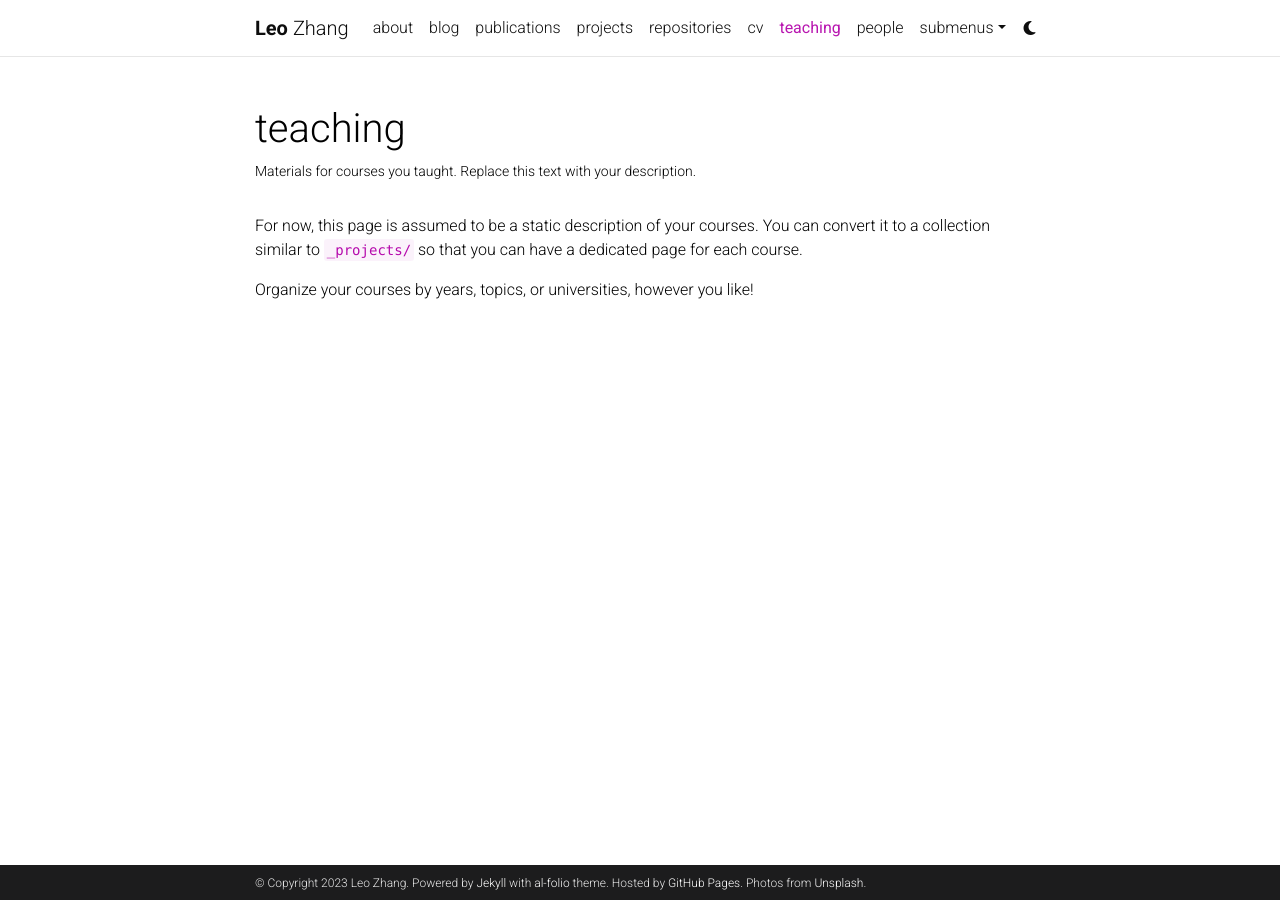
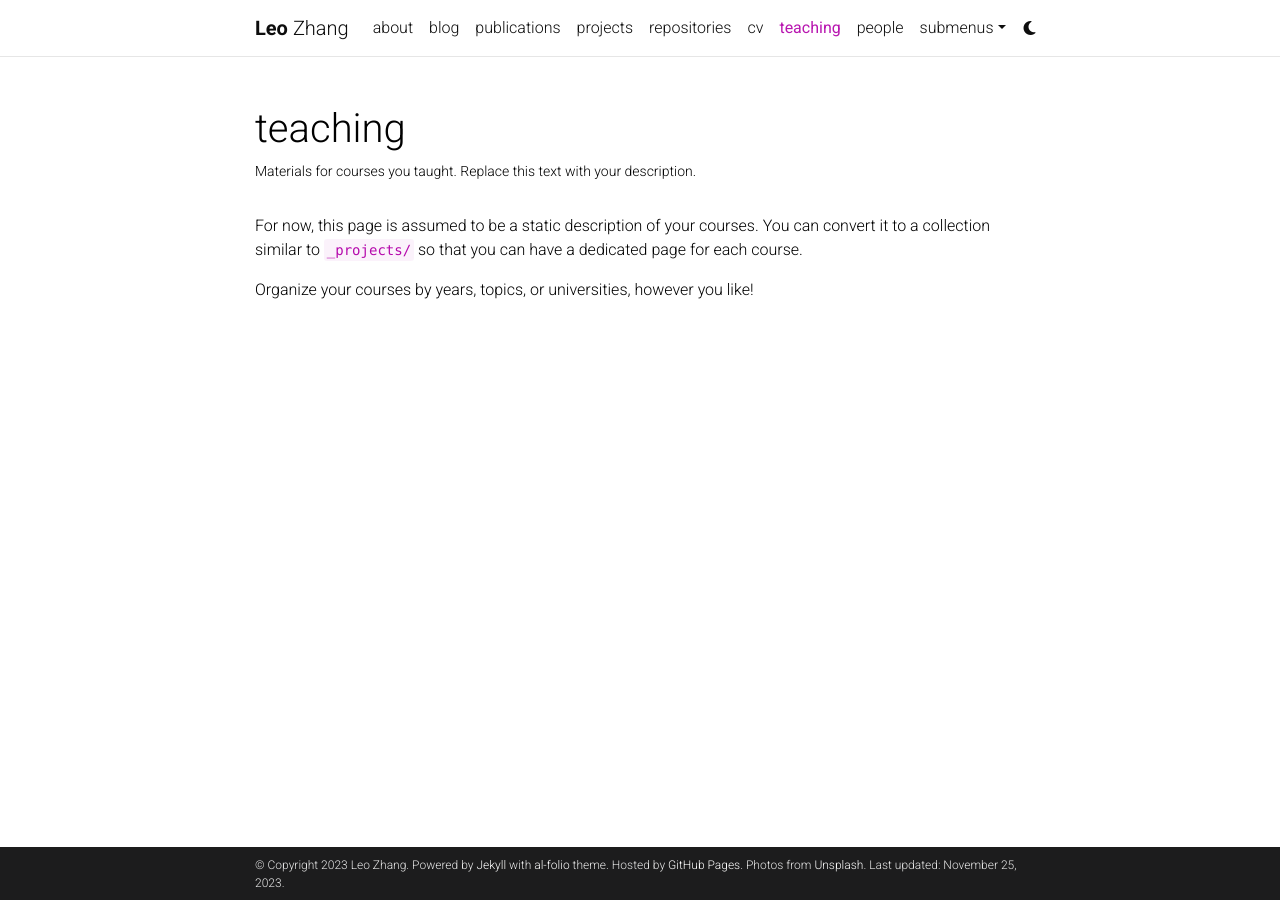
Before and after one commit to leozhangML/leozhangML.github.io, a Jekyll site: the page built from _pages/teaching.md, in a window 1280 px wide. Built offline with Jekyll 4.4.1, drawn with Linux system fonts in a browser that asks for light colours; comment, search, counter and statistics services are not loaded; a style sheet for code colours, icons or effects is not loaded; some of the changed lines change nothing that is shown.

Commit message:
Update _config.yml

```diff
--- a/_config.yml
+++ b/_config.yml
@@ -20,7 +20,7 @@
 
 url: https://leozhangML.github.io # the base hostname & protocol for your site
 baseurl:  # the subpath of your site, e.g. /blog/
-last_updated: false # set to true if you want to display last updated in the footer
+last_updated: true # set to true if you want to display last updated in the footer
 impressum_path:  # set to path to include impressum link in the footer, use the same path as permalink in a page, helps to conform with EU GDPR
 
 # -----------------------------------------------------------------------------
@@ -67,7 +67,7 @@
 # Social integration
 # -----------------------------------------------------------------------------
 
-github_username: lezhangML # your GitHub user name
+github_username: leozhangML # your GitHub user name
 gitlab_username: # your GitLab user name
 x_username: # your X handle
 mastodon_username: # your mastodon instance+username in the format instance.tld/@username
@@ -270,47 +270,47 @@
 # Jekyll Scholar
 # -----------------------------------------------------------------------------
 
-scholar:
+#scholar:
 
-  last_name: [Einstein]
-  first_name: [Albert, A.]
+#  last_name: [Einstein]
+#  first_name: [Albert, A.]
 
-  style: apa
-  locale: en
+#  style: apa
+#  locale: en
 
-  source: /_bibliography/
-  bibliography: papers.bib
-  bibliography_template: bib
+#  source: /_bibliography/
+#  bibliography: papers.bib
+#  bibliography_template: bib
   # Note: if you have latex math in your bibtex, the latex filter
   # preprocessing may conflict with MathJAX if the latter is enabled.
   # See https://github.com/alshedivat/al-folio/issues/357.
-  bibtex_filters: [latex, smallcaps, superscript]
+#  bibtex_filters: [latex, smallcaps, superscript]
 
-  replace_strings: true
-  join_strings: true
+#  replace_strings: true
+#  join_strings: true
 
-  details_dir: bibliography
-  details_layout: bibtex.html
-  details_link: Details
+#  details_dir: bibliography
+#  details_layout: bibtex.html
+#  details_link: Details
 
-  query: "@*"
-  group_by: year
-  group_order: descending
+#  query: "@*"
+#  group_by: year
+#  group_order: descending
 
 # Display different badges withs stats for your publications
-enable_publication_badges:
-  altmetric: true # Altmetric badge (https://www.altmetric.com/products/altmetric-badges/)
-  dimensions: true # Dimensions badge (https://badge.dimensions.ai/)
+#enable_publication_badges:
+#  altmetric: true # Altmetric badge (https://www.altmetric.com/products/altmetric-badges/)
+#  dimensions: true # Dimensions badge (https://badge.dimensions.ai/)
 
 # Filter out certain bibtex entry keywords used internally from the bib output
-filtered_bibtex_keywords: [abbr, abstract, arxiv, bibtex_show, html, pdf, selected, supp, blog, code, poster, slides, website, preview, altmetric]
+#filtered_bibtex_keywords: [abbr, abstract, arxiv, bibtex_show, html, pdf, selected, supp, blog, code, poster, slides, website, preview, altmetric]
 
 # Maximum number of authors to be shown for each publication (more authors are visible on click)
-max_author_limit: 3  # leave blank to always show all authors
-more_authors_animation_delay: 10  # more authors are revealed on click using animation; smaller delay means faster animation
+#max_author_limit: 3  # leave blank to always show all authors
+#more_authors_animation_delay: 10  # more authors are revealed on click using animation; smaller delay means faster animation
 
 # Enables publication thumbnails. If disabled, none of the publications will display thumbnails, even if specified in the bib entry.
-enable_publication_thumbnails: true
+#enable_publication_thumbnails: true
 
 # -----------------------------------------------------------------------------
 # Jekyll Link Attributes
```
